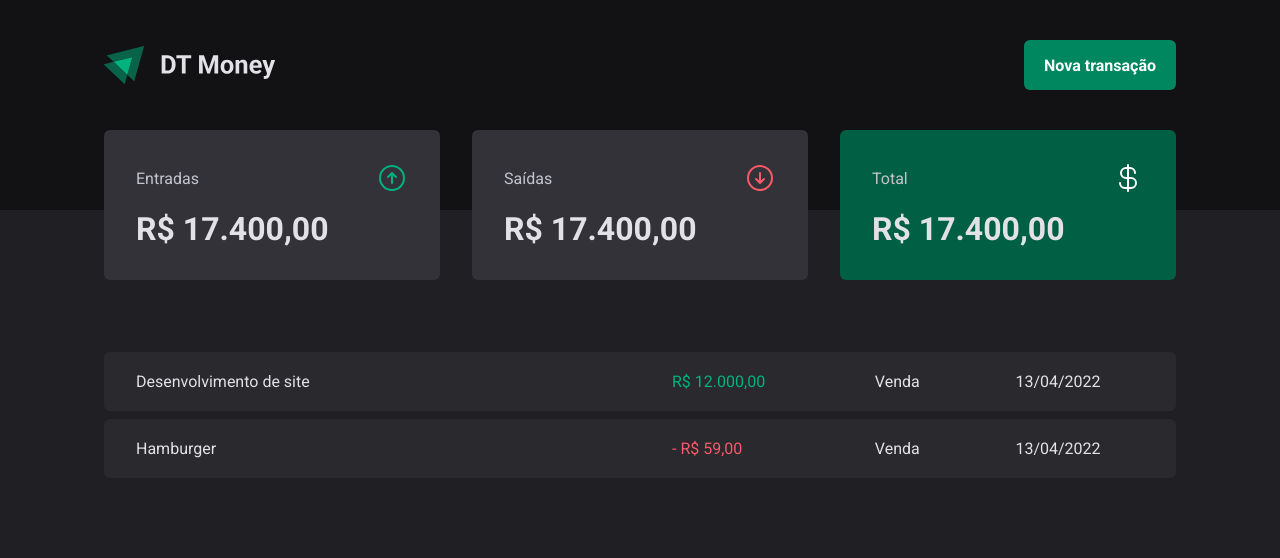
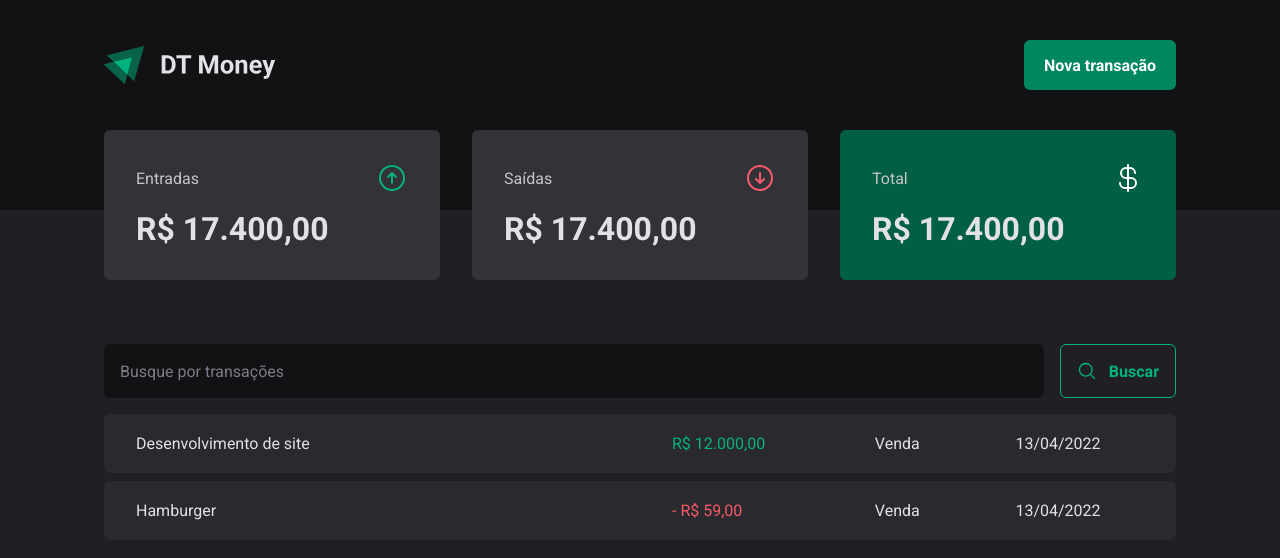
Before and after one commit to wedersonf/03-dt-money, a React (Vite) app: page / in a window 1280 px wide. Shown: the top 558 px of the page. Built offline with nearby package versions, Linux system fonts and the light colour scheme.

Commit message:
feat: search form component

```diff
--- /dev/null
+++ b/src/pages/Transactions/components/SearchForm/index.tsx
@@ -0,0 +1,15 @@
+import { MagnifyingGlass } from "@phosphor-icons/react";
+import { SearchFormContainer } from "./styles";
+
+export function SearchForm() {
+  return (
+    <SearchFormContainer>
+      <input type="text" placeholder="Busque por transações" />
+
+      <button type="submit">
+        <MagnifyingGlass size={20} />
+        Buscar
+      </button>
+    </SearchFormContainer>
+  )
+}
--- /dev/null
+++ b/src/pages/Transactions/components/SearchForm/styles.ts
@@ -0,0 +1,40 @@
+import styled from "styled-components";
+
+export const SearchFormContainer = styled.form`
+  display: flex;
+  gap: 1rem;
+
+  input {
+    flex: 1;
+    border-radius: 6px;
+    border: 0;
+    background: ${props => props.theme["gray-900"]};
+    color: ${props => props.theme["gray-300"]};
+    padding: 1rem;
+
+    &::placeholder {
+      color: ${props => props.theme["gray-500"]};
+    }
+  }
+
+  button {
+    display: flex;
+    align-items: center;
+    gap: 0.75rem;
+
+    border: 0;
+    padding: 1rem;
+    background: transparent;
+    border: 1px solid ${props => props.theme["green-300"]};
+    color: ${props => props.theme["green-300"]};
+    font-weight: bold;
+    border-radius: 6px;
+
+    &:hover {
+      background: ${props => props.theme["green-500"]};
+      border: 1px solid ${props => props.theme["green-500"]};
+      color: ${props => props.theme.white};
+      transition: background-color 0.2s, color 0.2s, border-color 0.2s;
+    }
+  }
+`;
--- a/src/pages/Transactions/index.tsx
+++ b/src/pages/Transactions/index.tsx
@@ -1,5 +1,6 @@
 import { Header } from "../../components/Header";
 import { Summary } from "../../components/Summary";
+import { SearchForm } from "./components/SearchForm";
 import { PriceHighlight, TransactionsContainer, TransactionsTable } from "./styles";
 
 export function Transactions() {
@@ -9,6 +10,8 @@
       <Summary />
 
       <TransactionsContainer>
+        <SearchForm />
+
         <TransactionsTable>
           <tbody>
             <tr>
--- a/src/pages/Transactions/styles.ts
+++ b/src/pages/Transactions/styles.ts
@@ -11,7 +11,7 @@
   width: 100%;
   border-collapse: separate;
   border-spacing: 0 0.5rem;
-  /* margin-top: 0.5rem; */
+  margin-top: 0.5rem;
 
   td {
     padding: 1.25rem 2rem;
```
